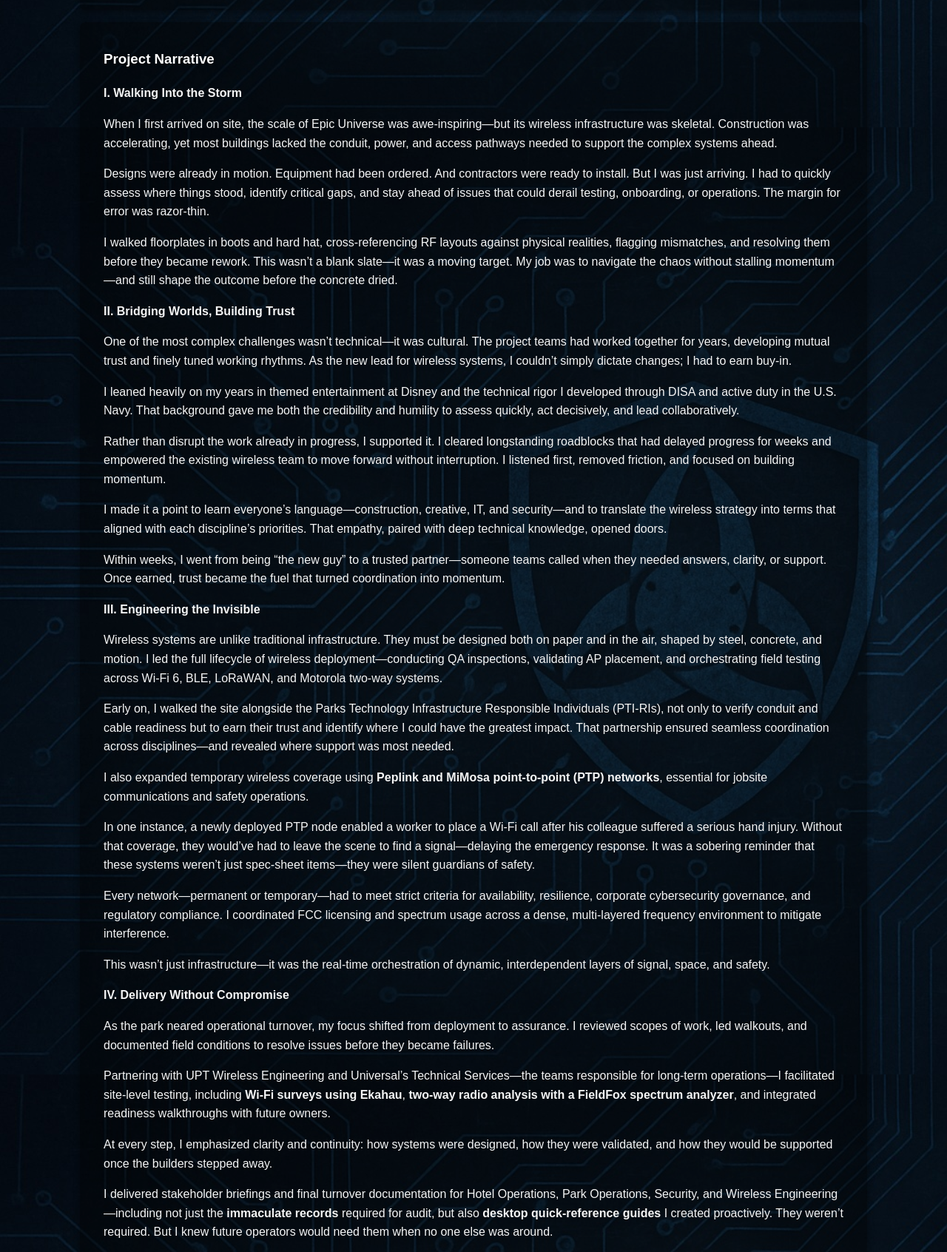
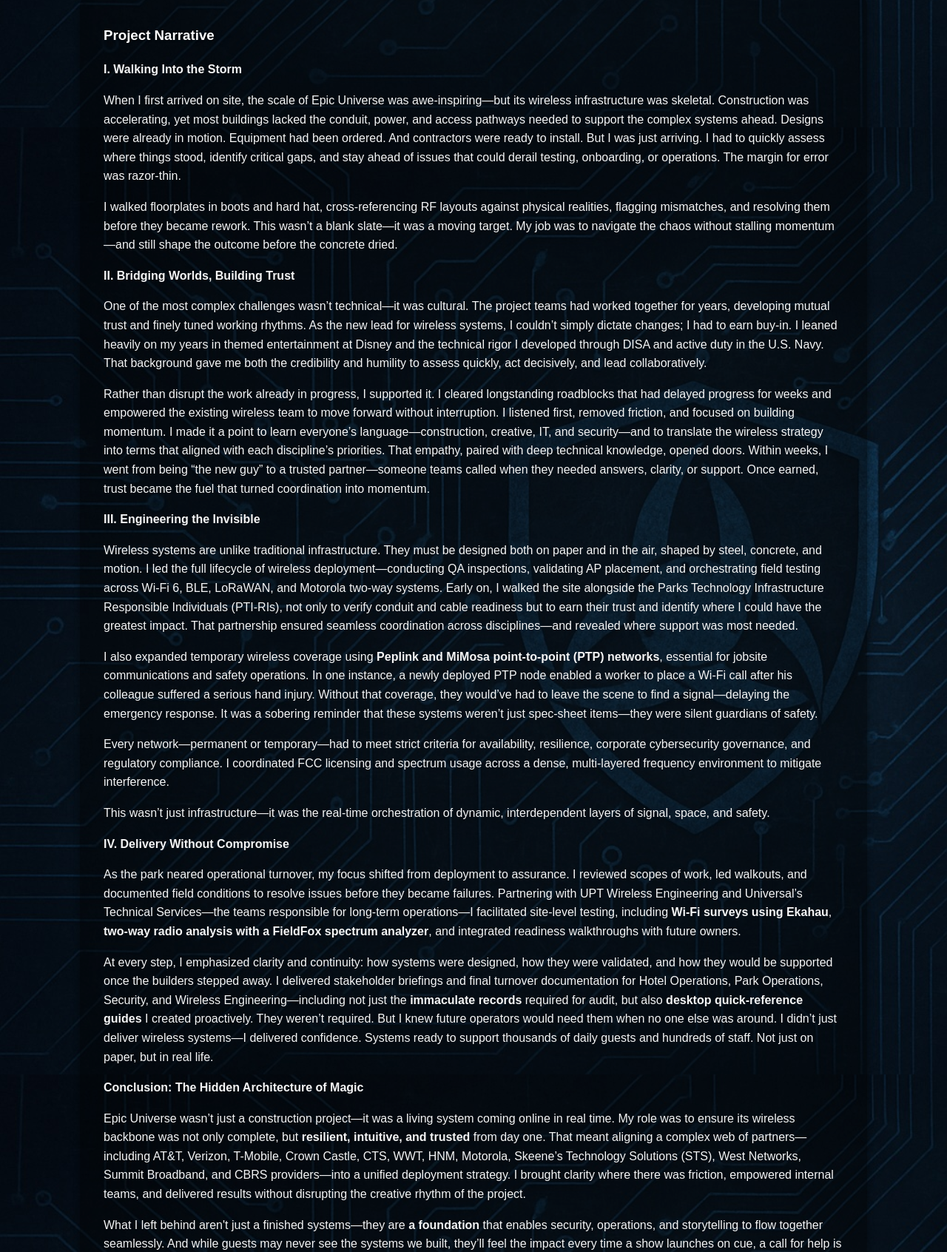
Before and after one commit to VaktNet/vaktnet.github.io, a plain HTML site: page epic-universe.html in a window 1280 px wide. Shown: the part 1108-2800 px from the top of the page at 74% size. Drawn offline with Linux system fonts and the light colour scheme.

Commit message:
Update corrected narrative format epic-universe.html

```diff
--- a/epic-universe.html
+++ b/epic-universe.html
@@ -68,11 +68,7 @@
 
 <section id="summary">
   <h3>Summary</h3>
-  <p>When I stepped into my role as Parkwide Wireless Systems Manager in November 2023, Epic Universe had already been rising from the ground for nearly five years. The 750+ acre theme park campus was still taking shape—but its wireless systems were far from complete.</p>
-
-  <p>Only about 10% of Wi-Fi access points had been installed, temporary networks were incomplete, and no buildings had active Emergency Responder Radio Coverage (ERRC) systems. The project teams had deep rapport and well-established rhythms.</p>
-
-  <p>I joined at a critical inflection point—just 18 months from opening—charged with evaluating in-progress designs, driving multimillion-dollar installations to the finish line, and integrating into a veteran team already steeped in the project’s culture.</p>
+  <p>When I stepped into my role as Parkwide Wireless Systems Manager in November 2023, Epic Universe had already been rising from the ground for nearly five years. The 750+ acre theme park campus was still taking shape—but its wireless systems were far from complete. Only about 10% of Wi-Fi access points had been installed, temporary networks were incomplete, and no buildings had active Emergency Responder Radio Coverage (ERRC) systems. The project teams had deep rapport and well-established rhythms. I joined at a critical inflection point—just 18 months from opening—charged with evaluating in-progress designs, driving multimillion-dollar installations to the finish line, and integrating into a veteran team already steeped in the project’s culture.</p>
 
   <p>What followed wasn’t just a technical deployment—it was a trust-building, deadline-driven transformation of unfinished infrastructure into a resilient wireless backbone for guest experience, life safety, and operational readiness.</p>
 
@@ -84,33 +80,21 @@
 
   <p><strong>I. Walking Into the Storm</strong></p>
 
-  <p>When I first arrived on site, the scale of Epic Universe was awe-inspiring—but its wireless infrastructure was skeletal. Construction was accelerating, yet most buildings lacked the conduit, power, and access pathways needed to support the complex systems ahead.</p>
-
-  <p>Designs were already in motion. Equipment had been ordered. And contractors were ready to install. But I was just arriving. I had to quickly assess where things stood, identify critical gaps, and stay ahead of issues that could derail testing, onboarding, or operations. The margin for error was razor-thin.</p>
+  <p>When I first arrived on site, the scale of Epic Universe was awe-inspiring—but its wireless infrastructure was skeletal. Construction was accelerating, yet most buildings lacked the conduit, power, and access pathways needed to support the complex systems ahead. Designs were already in motion. Equipment had been ordered. And contractors were ready to install. But I was just arriving. I had to quickly assess where things stood, identify critical gaps, and stay ahead of issues that could derail testing, onboarding, or operations. The margin for error was razor-thin.</p>
 
   <p>I walked floorplates in boots and hard hat, cross-referencing RF layouts against physical realities, flagging mismatches, and resolving them before they became rework. This wasn’t a blank slate—it was a moving target. My job was to navigate the chaos without stalling momentum—and still shape the outcome before the concrete dried.</p>
 
   <p><strong>II. Bridging Worlds, Building Trust</strong></p>
 
-  <p>One of the most complex challenges wasn’t technical—it was cultural. The project teams had worked together for years, developing mutual trust and finely tuned working rhythms. As the new lead for wireless systems, I couldn’t simply dictate changes; I had to earn buy-in.</p>
+  <p>One of the most complex challenges wasn’t technical—it was cultural. The project teams had worked together for years, developing mutual trust and finely tuned working rhythms. As the new lead for wireless systems, I couldn’t simply dictate changes; I had to earn buy-in. I leaned heavily on my years in themed entertainment at Disney and the technical rigor I developed through DISA and active duty in the U.S. Navy. That background gave me both the credibility and humility to assess quickly, act decisively, and lead collaboratively.</p>
 
-  <p>I leaned heavily on my years in themed entertainment at Disney and the technical rigor I developed through DISA and active duty in the U.S. Navy. That background gave me both the credibility and humility to assess quickly, act decisively, and lead collaboratively.</p>
-
-  <p>Rather than disrupt the work already in progress, I supported it. I cleared longstanding roadblocks that had delayed progress for weeks and empowered the existing wireless team to move forward without interruption. I listened first, removed friction, and focused on building momentum.</p>
-
-  <p>I made it a point to learn everyone’s language—construction, creative, IT, and security—and to translate the wireless strategy into terms that aligned with each discipline’s priorities. That empathy, paired with deep technical knowledge, opened doors.</p>
-
-  <p>Within weeks, I went from being “the new guy” to a trusted partner—someone teams called when they needed answers, clarity, or support. Once earned, trust became the fuel that turned coordination into momentum.</p>
+  <p>Rather than disrupt the work already in progress, I supported it. I cleared longstanding roadblocks that had delayed progress for weeks and empowered the existing wireless team to move forward without interruption. I listened first, removed friction, and focused on building momentum. I made it a point to learn everyone’s language—construction, creative, IT, and security—and to translate the wireless strategy into terms that aligned with each discipline’s priorities. That empathy, paired with deep technical knowledge, opened doors. Within weeks, I went from being “the new guy” to a trusted partner—someone teams called when they needed answers, clarity, or support. Once earned, trust became the fuel that turned coordination into momentum.</p>
 
   <p><strong>III. Engineering the Invisible</strong></p>
 
-  <p>Wireless systems are unlike traditional infrastructure. They must be designed both on paper and in the air, shaped by steel, concrete, and motion. I led the full lifecycle of wireless deployment—conducting QA inspections, validating AP placement, and orchestrating field testing across Wi-Fi 6, BLE, LoRaWAN, and Motorola two-way systems.</p>
+  <p>Wireless systems are unlike traditional infrastructure. They must be designed both on paper and in the air, shaped by steel, concrete, and motion. I led the full lifecycle of wireless deployment—conducting QA inspections, validating AP placement, and orchestrating field testing across Wi-Fi 6, BLE, LoRaWAN, and Motorola two-way systems. Early on, I walked the site alongside the Parks Technology Infrastructure Responsible Individuals (PTI-RIs), not only to verify conduit and cable readiness but to earn their trust and identify where I could have the greatest impact. That partnership ensured seamless coordination across disciplines—and revealed where support was most needed.</p>
 
-  <p>Early on, I walked the site alongside the Parks Technology Infrastructure Responsible Individuals (PTI-RIs), not only to verify conduit and cable readiness but to earn their trust and identify where I could have the greatest impact. That partnership ensured seamless coordination across disciplines—and revealed where support was most needed.</p>
-
-  <p>I also expanded temporary wireless coverage using <strong>Peplink and MiMosa point-to-point (PTP) networks</strong>, essential for jobsite communications and safety operations.</p>
-
-  <p>In one instance, a newly deployed PTP node enabled a worker to place a Wi-Fi call after his colleague suffered a serious hand injury. Without that coverage, they would’ve had to leave the scene to find a signal—delaying the emergency response. It was a sobering reminder that these systems weren’t just spec-sheet items—they were silent guardians of safety.</p>
+  <p>I also expanded temporary wireless coverage using <strong>Peplink and MiMosa point-to-point (PTP) networks</strong>, essential for jobsite communications and safety operations. In one instance, a newly deployed PTP node enabled a worker to place a Wi-Fi call after his colleague suffered a serious hand injury. Without that coverage, they would’ve had to leave the scene to find a signal—delaying the emergency response. It was a sobering reminder that these systems weren’t just spec-sheet items—they were silent guardians of safety.</p>
 
   <p>Every network—permanent or temporary—had to meet strict criteria for availability, resilience, corporate cybersecurity governance, and regulatory compliance. I coordinated FCC licensing and spectrum usage across a dense, multi-layered frequency environment to mitigate interference.</p>
 
@@ -118,25 +102,15 @@
 
   <p><strong>IV. Delivery Without Compromise</strong></p>
 
-  <p>As the park neared operational turnover, my focus shifted from deployment to assurance. I reviewed scopes of work, led walkouts, and documented field conditions to resolve issues before they became failures.</p>
+  <p>As the park neared operational turnover, my focus shifted from deployment to assurance. I reviewed scopes of work, led walkouts, and documented field conditions to resolve issues before they became failures. Partnering with UPT Wireless Engineering and Universal’s Technical Services—the teams responsible for long-term operations—I facilitated site-level testing, including <strong>Wi-Fi surveys using Ekahau</strong>, <strong>two-way radio analysis with a FieldFox spectrum analyzer</strong>, and integrated readiness walkthroughs with future owners.</p>
 
-  <p>Partnering with UPT Wireless Engineering and Universal’s Technical Services—the teams responsible for long-term operations—I facilitated site-level testing, including <strong>Wi-Fi surveys using Ekahau</strong>, <strong>two-way radio analysis with a FieldFox spectrum analyzer</strong>, and integrated readiness walkthroughs with future owners.</p>
-
-  <p>At every step, I emphasized clarity and continuity: how systems were designed, how they were validated, and how they would be supported once the builders stepped away.</p>
-
-  <p>I delivered stakeholder briefings and final turnover documentation for Hotel Operations, Park Operations, Security, and Wireless Engineering—including not just the <strong>immaculate records</strong> required for audit, but also <strong>desktop quick-reference guides</strong> I created proactively. They weren’t required. But I knew future operators would need them when no one else was around.</p>
-
-  <p>I didn’t just deliver wireless systems—I delivered confidence. Systems ready to support thousands of daily guests and hundreds of staff. Not just on paper, but in real life.</p>
+  <p>At every step, I emphasized clarity and continuity: how systems were designed, how they were validated, and how they would be supported once the builders stepped away. I delivered stakeholder briefings and final turnover documentation for Hotel Operations, Park Operations, Security, and Wireless Engineering—including not just the <strong>immaculate records</strong> required for audit, but also <strong>desktop quick-reference guides</strong> I created proactively. They weren’t required. But I knew future operators would need them when no one else was around. I didn’t just deliver wireless systems—I delivered confidence. Systems ready to support thousands of daily guests and hundreds of staff. Not just on paper, but in real life.</p>
 
   <p><strong>Conclusion: The Hidden Architecture of Magic</strong></p>
 
-  <p>Epic Universe wasn’t just a construction project—it was a living system coming online in real time. My role was to ensure its wireless backbone was not only complete, but <strong>resilient, intuitive, and trusted</strong> from day one.</p>
+  <p>Epic Universe wasn’t just a construction project—it was a living system coming online in real time. My role was to ensure its wireless backbone was not only complete, but <strong>resilient, intuitive, and trusted</strong> from day one. That meant aligning a complex web of partners—including AT&T, Verizon, T-Mobile, Crown Castle, CTS, WWT, HNM, Motorola, Skeene’s Technology Solutions (STS), West Networks, Summit Broadband, and CBRS providers—into a unified deployment strategy. I brought clarity where there was friction, empowered internal teams, and delivered results without disrupting the creative rhythm of the project.</p>
 
-  <p>That meant aligning a complex web of partners—including AT&T, Verizon, T-Mobile, Crown Castle, CTS, WWT, HNM, Motorola, Skeene’s Technology Solutions (STS), West Networks, Summit Broadband, and CBRS providers—into a unified deployment strategy.</p>
-
-  <p>I brought clarity where there was friction, empowered internal teams, and delivered results without disrupting the creative rhythm of the project.</p>
-
-  <p>What I left behind wasn’t just a finished system—it was <strong>a foundation</strong> that enables security, operations, and storytelling to flow together seamlessly. And while guests may never see the systems we built, they’ll feel the impact every time a show launches on cue, a call for help is answered instantly, or a connection just works—quietly, flawlessly, and exactly when it matters most.</p>
+  <p>What I left behind aren't just a finished systems—they are <strong>a foundation</strong> that enables security, operations, and storytelling to flow together seamlessly. And while guests may never see the systems we built, they’ll feel the impact every time a show launches on cue, a call for help is answered instantly, or a connection just works—quietly, flawlessly, and exactly when it matters most.</p>
 </section>
 
 <section>
```
